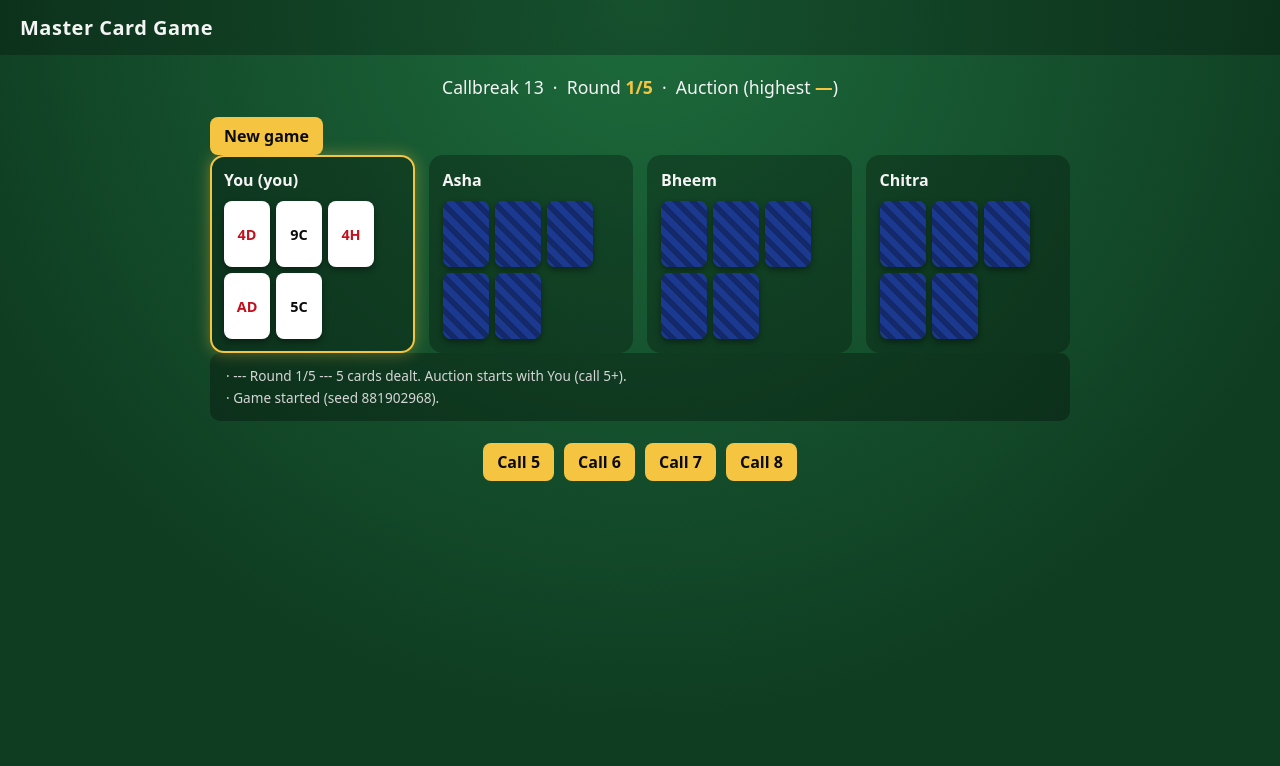
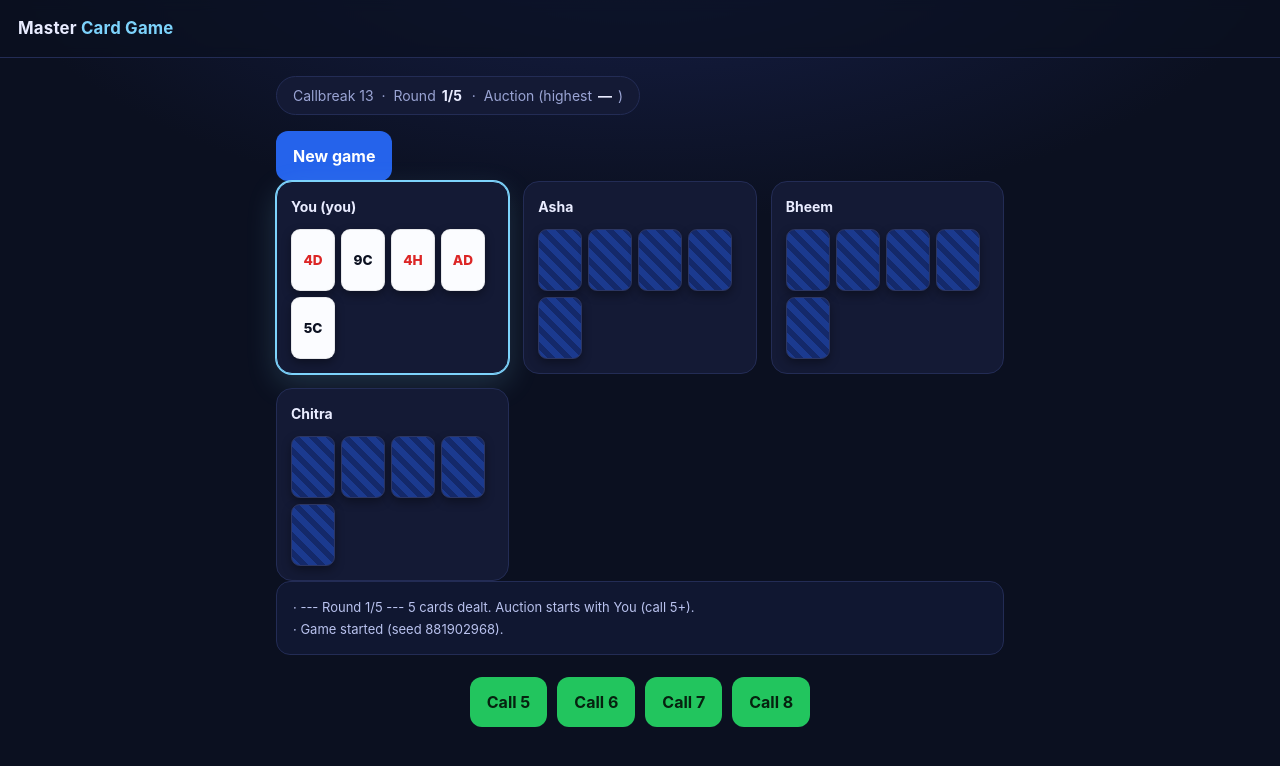
Before and after one commit to Shreecharanam/master-card-game, a website: page www/index.html in a window 1280 px wide. Both pictures are taken after a click on the button "Play vs Bots". Drawn offline with Linux system fonts and the light colour scheme.

Commit message:
Clean modern dark UI (Seekho Jeeto style)

```diff
--- a/src/ui/web/app.js
+++ b/src/ui/web/app.js
@@ -342,7 +342,8 @@ function renderTable() {
       }
     }
     const youTag = p.id === myId ? ' (you)' : '';
-    seat.appendChild(el('div', 'name', `<span>${p.name}${youTag}${extra}</span>`));
+    seat.appendChild(el('div', 'name', `<span>${p.name}${youTag}</span>`));
+    if (extra) seat.appendChild(el('div', 'meta', extra.replace(/^ · /, '')));
 
     const cards = el('div', 'cards');
     for (const label of p.cards) cards.appendChild(cardEl(label));
--- a/src/ui/web/style.css
+++ b/src/ui/web/style.css
@@ -1,184 +1,232 @@
+/* Master Card Game — clean, modern dark UI (matches the Seekho Jeeto look) */
+
 :root {
-  --felt: #14532d;
-  --felt-2: #0f3d22;
-  --gold: #f5c542;
-  --ink: #0b0b0b;
-  --card-w: 62px;
-  --card-h: 88px;
+  --bg: #0b1020;
+  --text: #e9ecff;
+  --muted: #9aa4d4;
+  --muted-2: #8a93c2;
+  --panel: #141a35;
+  --panel-2: #1a2140;
+  --line: #232c55;
+  --line-2: #2c3663;
+  --sky: #7dd3fc;
+  --green: #22c55e;
+  --green-ink: #06210f;
+  --blue: #2563eb;
+  --amber: #f59e0b;
+  --red: #ef4444;
+  --card-w: 58px;
+  --card-h: 82px;
 }
 
-* { box-sizing: border-box; }
+* { box-sizing: border-box; -webkit-tap-highlight-color: transparent; }
 
 body {
   margin: 0;
-  font-family: system-ui, -apple-system, "Segoe UI", Roboto, sans-serif;
-  background: radial-gradient(circle at 50% 0%, #1d6b3c, var(--felt-2) 70%);
-  color: #f4f4f4;
   min-height: 100vh;
+  background:
+    radial-gradient(1100px 500px at 50% -10%, #17204a 0%, rgba(23, 32, 74, 0) 60%),
+    var(--bg);
+  color: var(--text);
+  font-family: -apple-system, BlinkMacSystemFont, "Segoe UI", Roboto, "Noto Sans", sans-serif;
+  line-height: 1.5;
 }
 
 header {
   display: flex;
-  flex-wrap: wrap;
-  gap: 12px;
   align-items: center;
   justify-content: space-between;
-  padding: 14px 20px;
-  background: rgba(0, 0, 0, 0.25);
+  gap: 10px;
+  padding: 16px 18px;
+  border-bottom: 1px solid var(--line);
+  background: rgba(11, 16, 32, 0.7);
+  backdrop-filter: blur(6px);
+  position: sticky;
+  top: 0;
+  z-index: 5;
 }
 
-h1 { font-size: 1.25rem; margin: 0; letter-spacing: 0.5px; }
+h1 {
+  font-size: 1.05rem;
+  margin: 0;
+  letter-spacing: 0.2px;
+  font-weight: 700;
+}
+h1 span { color: var(--sky); }
 
-.controls { display: flex; gap: 10px; align-items: center; }
+main { max-width: 760px; margin: 0 auto; padding: 18px 16px 40px; }
 
-select, button {
+/* ---------- buttons ---------- */
+button {
   font: inherit;
-  padding: 8px 14px;
-  border-radius: 8px;
-  border: none;
+  font-weight: 700;
+  padding: 12px 16px;
+  border-radius: 12px;
+  border: 1px solid transparent;
   cursor: pointer;
+  background: var(--green);
+  color: var(--green-ink);
+  transition: transform .08s ease, background .15s ease, border-color .15s ease;
+}
+button:hover { filter: brightness(1.08); }
+button:active { transform: translateY(1px); }
+button:disabled { opacity: .45; cursor: not-allowed; }
+button.secondary { background: var(--blue); color: #fff; }
+button.ghost, button.secondary.ghost {
+  background: var(--panel-2);
+  color: #cdd5ff;
+  border-color: var(--line-2);
 }
 
-button {
-  background: var(--gold);
-  color: var(--ink);
-  font-weight: 600;
+/* ---------- inputs ---------- */
+select, input {
+  font: inherit;
+  padding: 11px 14px;
+  border-radius: 12px;
+  border: 1px solid var(--line-2);
+  background: var(--panel-2);
+  color: var(--text);
+  min-width: 150px;
 }
-button:disabled { opacity: 0.4; cursor: not-allowed; }
+select:focus, input:focus { outline: 2px solid var(--blue); outline-offset: 1px; }
 
-main {
-  max-width: 900px;
-  margin: 0 auto;
-  padding: 20px;
+.controls { display: flex; gap: 10px; align-items: center; flex-wrap: wrap; }
+.controls label { color: var(--muted); font-size: 13px; font-weight: 600; text-transform: uppercase; letter-spacing: .5px; }
+
+/* ---------- home / lobby ---------- */
+.home {
+  max-width: 460px;
+  margin: 22px auto;
+  background: var(--panel);
+  border: 1px solid var(--line);
+  border-radius: 18px;
+  padding: 22px;
+  box-shadow: 0 18px 50px rgba(0, 0, 0, .35);
+}
+.home h2 { margin: 0 0 6px; font-size: 1.25rem; }
+.home h2 span { color: var(--sky); }
+.home p { color: var(--muted); margin: 6px 0 16px; }
+.home p.hint, .hint { font-size: 13px; color: var(--muted-2); margin-top: 8px; }
+.home .controls { margin: 12px 0; }
+
+.lobby-list { margin: 16px 0; display: grid; gap: 8px; }
+.lobby-seat {
+  background: var(--panel-2);
+  border: 1px solid var(--line);
+  border-radius: 12px;
+  padding: 12px 14px;
+  color: #cdd5ff;
 }
 
-.pot {
-  text-align: center;
-  font-size: 1.1rem;
-  margin-bottom: 18px;
-}
-.pot b { color: var(--gold); }
-
-.seats {
-  display: grid;
-  grid-template-columns: repeat(auto-fit, minmax(180px, 1fr));
-  gap: 14px;
+a.dl-link {
+  display: inline-block;
+  margin-top: 10px;
+  background: var(--panel-2);
+  color: #cdd5ff;
+  border: 1px solid var(--line-2);
+  font-weight: 700;
+  padding: 11px 16px;
+  border-radius: 12px;
+  text-decoration: none;
 }
 
+/* ---------- table HUD ---------- */
+.pot {
+  display: inline-flex;
+  align-items: center;
+  gap: 6px;
+  background: var(--panel);
+  border: 1px solid var(--line);
+  border-radius: 999px;
+  padding: 8px 16px;
+  color: var(--muted);
+  font-size: 14px;
+  margin-bottom: 16px;
+}
+.pot b { color: var(--text); }
+.pot .accent { color: var(--sky); }
+
+/* ---------- trick on the table ---------- */
+.trick { display: flex; justify-content: center; gap: 14px; flex-wrap: wrap; margin-bottom: 18px; }
+.trick-slot { display: flex; flex-direction: column; align-items: center; gap: 6px; }
+.trick-cap { font-size: 12px; color: var(--muted-2); }
+
+/* ---------- seats ---------- */
+.seats { display: grid; grid-template-columns: repeat(auto-fit, minmax(190px, 1fr)); gap: 14px; }
 .seat {
-  background: rgba(0, 0, 0, 0.28);
-  border: 2px solid transparent;
-  border-radius: 14px;
-  padding: 12px;
-  transition: border-color 0.2s;
+  background: var(--panel);
+  border: 1px solid var(--line);
+  border-radius: 16px;
+  padding: 14px;
+  transition: border-color .2s, box-shadow .2s;
 }
-.seat.turn { border-color: var(--gold); box-shadow: 0 0 16px rgba(245, 197, 66, 0.4); }
-.seat.folded { opacity: 0.45; }
+.seat.turn {
+  border-color: var(--sky);
+  box-shadow: 0 0 0 1px var(--sky), 0 10px 30px rgba(125, 211, 252, .18);
+}
+.seat.folded { opacity: .5; }
 
-.seat .name { font-weight: 700; display: flex; justify-content: space-between; }
-.seat .chips { color: #b7f7c8; font-size: 0.85rem; }
+.seat .name {
+  display: flex;
+  justify-content: space-between;
+  align-items: baseline;
+  gap: 8px;
+  font-weight: 700;
+  font-size: 14px;
+}
+.seat .name span:first-child { color: var(--text); }
+.seat .chips { color: var(--sky); font-size: 12px; font-weight: 600; }
+.seat .meta { color: var(--muted-2); font-size: 12px; font-weight: 500; }
 
-.cards { display: flex; gap: 6px; margin-top: 10px; flex-wrap: wrap; }
+.cards { display: flex; gap: 6px; margin-top: 12px; flex-wrap: wrap; }
 
+/* ---------- playing cards ---------- */
 .card {
   width: var(--card-w);
   height: var(--card-h);
-  border-radius: 8px;
+  border-radius: 9px;
   display: flex;
   align-items: center;
   justify-content: center;
-  font-weight: 700;
-  font-size: 1.1rem;
-  background: #fff;
-  color: var(--ink);
-  box-shadow: 0 3px 6px rgba(0, 0, 0, 0.4);
+  font-weight: 800;
+  font-size: 1rem;
+  background: #fbfcff;
+  color: #0b1020;
+  box-shadow: 0 4px 10px rgba(0, 0, 0, .35);
+  border: 1px solid rgba(0, 0, 0, .08);
 }
-.card.red { color: #c1121f; }
+.card.red { color: #dc2626; }
 .card.back {
-  background: repeating-linear-gradient(45deg, #1b3a8f, #1b3a8f 6px, #14296a 6px, #14296a 12px);
-  color: #cfd8ff;
+  background:
+    repeating-linear-gradient(45deg, #1b3a8f, #1b3a8f 6px, #14296a 6px, #14296a 12px);
+  color: transparent;
+  border: 1px solid #2c3663;
 }
+.seats .cards .card { width: 44px; height: 62px; font-size: .85rem; }
 
-#actions {
-  display: flex;
-  gap: 10px;
-  flex-wrap: wrap;
-  justify-content: center;
-  margin: 22px 0;
-}
-#actions button.secondary { background: #e6e6e6; }
-
-#log {
-  background: rgba(0, 0, 0, 0.3);
-  border-radius: 10px;
-  padding: 12px 16px;
-  font-size: 0.85rem;
-  color: #d6d6d6;
-  min-height: 60px;
-  line-height: 1.6;
-}
+/* ---------- actions ---------- */
+#actions { display: flex; gap: 10px; flex-wrap: wrap; justify-content: center; margin: 22px 0; }
 
 .banner {
   text-align: center;
-  font-size: 1.2rem;
-  font-weight: 700;
-  color: var(--gold);
-  margin: 14px 0;
+  font-size: 1.15rem;
+  font-weight: 800;
+  color: var(--green);
+  padding: 14px 20px;
+  border-radius: 14px;
+  background: #103b25;
+  border: 1px solid #1c6b3f;
+  width: 100%;
 }
 
-/* Callbreak: the trick currently on the table */
-.trick {
-  display: flex;
-  justify-content: center;
-  gap: 14px;
-  margin-bottom: 18px;
-  flex-wrap: wrap;
+/* ---------- log ---------- */
+#log {
+  background: #101731;
+  border: 1px solid var(--line);
+  border-radius: 14px;
+  padding: 14px 16px;
+  font-size: 13px;
+  color: #b9c2ee;
+  line-height: 1.7;
+  min-height: 60px;
 }
-.trick-slot { display: flex; flex-direction: column; align-items: center; gap: 4px; }
-.trick-cap { font-size: 0.72rem; color: #cfe8d6; }
-
-/* 13-card hands: shrink the cards a little */
-.seats .cards .card { width: 46px; height: 66px; font-size: 0.9rem; }
-
-/* Home / lobby screens */
-.home {
-  max-width: 460px;
-  margin: 30px auto;
-  background: rgba(0, 0, 0, 0.28);
-  border-radius: 14px;
-  padding: 22px;
-}
-.home h2 { margin-top: 0; }
-.home p { color: #cfe8d6; }
-.home p.hint { font-size: 0.82rem; color: #a9c6b3; }
-.home .controls { justify-content: flex-start; margin: 12px 0; }
-
-input {
-  font: inherit;
-  padding: 9px 12px;
-  border-radius: 8px;
-  border: 1px solid #2f6b45;
-  background: #0e2f1c;
-  color: #f4f4f4;
-  min-width: 160px;
-}
-
-.lobby-list { margin: 14px 0; display: grid; gap: 8px; }
-.lobby-seat {
-  background: rgba(0, 0, 0, 0.3);
-  border-radius: 8px;
-  padding: 10px 14px;
-  color: #e8f3ec;
-}
-
-/* Download link styled like a button */
-a.dl-link {
-  display: inline-block;
-  margin-top: 10px;
-  background: #e6e6e6;
-  color: #0b0b0b;
-  font-weight: 600;
-  padding: 8px 14px;
-  border-radius: 8px;
-  text-decoration: none;
-}
--- a/tools/build-offline.js
+++ b/tools/build-offline.js
@@ -103,7 +103,7 @@ ${css}
 </style>
 </head>
 <body>
-<header><h1>Master Card Game</h1></header>
+<header><h1>Master <span>Card Game</span></h1></header>
 <main id="app"></main>
 <script>
 ${bundle}
--- a/www/index.html
+++ b/www/index.html
@@ -5,195 +5,243 @@
 <meta name="viewport" content="width=device-width, initial-scale=1" />
 <title>Master Card Game</title>
 <style>
+/* Master Card Game — clean, modern dark UI (matches the Seekho Jeeto look) */
+
 :root {
-  --felt: #14532d;
-  --felt-2: #0f3d22;
-  --gold: #f5c542;
-  --ink: #0b0b0b;
-  --card-w: 62px;
-  --card-h: 88px;
-}
-
-* { box-sizing: border-box; }
+  --bg: #0b1020;
+  --text: #e9ecff;
+  --muted: #9aa4d4;
+  --muted-2: #8a93c2;
+  --panel: #141a35;
+  --panel-2: #1a2140;
+  --line: #232c55;
+  --line-2: #2c3663;
+  --sky: #7dd3fc;
+  --green: #22c55e;
+  --green-ink: #06210f;
+  --blue: #2563eb;
+  --amber: #f59e0b;
+  --red: #ef4444;
+  --card-w: 58px;
+  --card-h: 82px;
+}
+
+* { box-sizing: border-box; -webkit-tap-highlight-color: transparent; }
 
 body {
   margin: 0;
-  font-family: system-ui, -apple-system, "Segoe UI", Roboto, sans-serif;
-  background: radial-gradient(circle at 50% 0%, #1d6b3c, var(--felt-2) 70%);
-  color: #f4f4f4;
   min-height: 100vh;
+  background:
+    radial-gradient(1100px 500px at 50% -10%, #17204a 0%, rgba(23, 32, 74, 0) 60%),
+    var(--bg);
+  color: var(--text);
+  font-family: -apple-system, BlinkMacSystemFont, "Segoe UI", Roboto, "Noto Sans", sans-serif;
+  line-height: 1.5;
 }
 
 header {
   display: flex;
-  flex-wrap: wrap;
-  gap: 12px;
   align-items: center;
   justify-content: space-between;
-  padding: 14px 20px;
-  background: rgba(0, 0, 0, 0.25);
-}
-
-h1 { font-size: 1.25rem; margin: 0; letter-spacing: 0.5px; }
-
-.controls { display: flex; gap: 10px; align-items: center; }
-
-select, button {
+  gap: 10px;
+  padding: 16px 18px;
+  border-bottom: 1px solid var(--line);
+  background: rgba(11, 16, 32, 0.7);
+  backdrop-filter: blur(6px);
+  position: sticky;
+  top: 0;
+  z-index: 5;
+}
+
+h1 {
+  font-size: 1.05rem;
+  margin: 0;
+  letter-spacing: 0.2px;
+  font-weight: 700;
+}
+h1 span { color: var(--sky); }
+
+main { max-width: 760px; margin: 0 auto; padding: 18px 16px 40px; }
+
+/* ---------- buttons ---------- */
+button {
   font: inherit;
-  padding: 8px 14px;
-  border-radius: 8px;
-  border: none;
+  font-weight: 700;
+  padding: 12px 16px;
+  border-radius: 12px;
+  border: 1px solid transparent;
   cursor: pointer;
-}
-
-button {
-  background: var(--gold);
-  color: var(--ink);
-  font-weight: 600;
-}
-button:disabled { opacity: 0.4; cursor: not-allowed; }
-
-main {
-  max-width: 900px;
-  margin: 0 auto;
-  padding: 20px;
-}
-
+  background: var(--green);
+  color: var(--green-ink);
+  transition: transform .08s ease, background .15s ease, border-color .15s ease;
+}
+button:hover { filter: brightness(1.08); }
+button:active { transform: translateY(1px); }
+button:disabled { opacity: .45; cursor: not-allowed; }
+button.secondary { background: var(--blue); color: #fff; }
+button.ghost, button.secondary.ghost {
+  background: var(--panel-2);
+  color: #cdd5ff;
+  border-color: var(--line-2);
+}
+
+/* ---------- inputs ---------- */
+select, input {
+  font: inherit;
+  padding: 11px 14px;
+  border-radius: 12px;
+  border: 1px solid var(--line-2);
+  background: var(--panel-2);
+  color: var(--text);
+  min-width: 150px;
+}
+select:focus, input:focus { outline: 2px solid var(--blue); outline-offset: 1px; }
+
+.controls { display: flex; gap: 10px; align-items: center; flex-wrap: wrap; }
+.controls label { color: var(--muted); font-size: 13px; font-weight: 600; text-transform: uppercase; letter-spacing: .5px; }
+
+/* ---------- home / lobby ---------- */
+.home {
+  max-width: 460px;
+  margin: 22px auto;
+  background: var(--panel);
+  border: 1px solid var(--line);
+  border-radius: 18px;
+  padding: 22px;
+  box-shadow: 0 18px 50px rgba(0, 0, 0, .35);
+}
+.home h2 { margin: 0 0 6px; font-size: 1.25rem; }
+.home h2 span { color: var(--sky); }
+.home p { color: var(--muted); margin: 6px 0 16px; }
+.home p.hint, .hint { font-size: 13px; color: var(--muted-2); margin-top: 8px; }
+.home .controls { margin: 12px 0; }
+
+.lobby-list { margin: 16px 0; display: grid; gap: 8px; }
+.lobby-seat {
+  background: var(--panel-2);
+  border: 1px solid var(--line);
+  border-radius: 12px;
+  padding: 12px 14px;
+  color: #cdd5ff;
+}
+
+a.dl-link {
+  display: inline-block;
+  margin-top: 10px;
+  background: var(--panel-2);
+  color: #cdd5ff;
+  border: 1px solid var(--line-2);
+  font-weight: 700;
+  padding: 11px 16px;
+  border-radius: 12px;
+  text-decoration: none;
+}
+
+/* ---------- table HUD ---------- */
 .pot {
-  text-align: center;
-  font-size: 1.1rem;
-  margin-bottom: 18px;
-}
-.pot b { color: var(--gold); }
-
-.seats {
-  display: grid;
-  grid-template-columns: repeat(auto-fit, minmax(180px, 1fr));
-  gap: 14px;
-}
-
+  display: inline-flex;
+  align-items: center;
+  gap: 6px;
+  background: var(--panel);
+  border: 1px solid var(--line);
+  border-radius: 999px;
+  padding: 8px 16px;
+  color: var(--muted);
+  font-size: 14px;
+  margin-bottom: 16px;
+}
+.pot b { color: var(--text); }
+.pot .accent { color: var(--sky); }
+
+/* ---------- trick on the table ---------- */
+.trick { display: flex; justify-content: center; gap: 14px; flex-wrap: wrap; margin-bottom: 18px; }
+.trick-slot { display: flex; flex-direction: column; align-items: center; gap: 6px; }
+.trick-cap { font-size: 12px; color: var(--muted-2); }
+
+/* ---------- seats ---------- */
+.seats { display: grid; grid-template-columns: repeat(auto-fit, minmax(190px, 1fr)); gap: 14px; }
 .seat {
-  background: rgba(0, 0, 0, 0.28);
-  border: 2px solid transparent;
-  border-radius: 14px;
-  padding: 12px;
-  transition: border-color 0.2s;
-}
-.seat.turn { border-color: var(--gold); box-shadow: 0 0 16px rgba(245, 197, 66, 0.4); }
-.seat.folded { opacity: 0.45; }
-
-.seat .name { font-weight: 700; display: flex; justify-content: space-between; }
-.seat .chips { color: #b7f7c8; font-size: 0.85rem; }
-
-.cards { display: flex; gap: 6px; margin-top: 10px; flex-wrap: wrap; }
-
+  background: var(--panel);
+  border: 1px solid var(--line);
+  border-radius: 16px;
+  padding: 14px;
+  transition: border-color .2s, box-shadow .2s;
+}
+.seat.turn {
+  border-color: var(--sky);
+  box-shadow: 0 0 0 1px var(--sky), 0 10px 30px rgba(125, 211, 252, .18);
+}
+.seat.folded { opacity: .5; }
+
+.seat .name {
+  display: flex;
+  justify-content: space-between;
+  align-items: baseline;
+  gap: 8px;
+  font-weight: 700;
+  font-size: 14px;
+}
+.seat .name span:first-child { color: var(--text); }
+.seat .chips { color: var(--sky); font-size: 12px; font-weight: 600; }
+.seat .meta { color: var(--muted-2); font-size: 12px; font-weight: 500; }
+
+.cards { display: flex; gap: 6px; margin-top: 12px; flex-wrap: wrap; }
+
+/* ---------- playing cards ---------- */
 .card {
   width: var(--card-w);
   height: var(--card-h);
-  border-radius: 8px;
+  border-radius: 9px;
   display: flex;
   align-items: center;
   justify-content: center;
-  font-weight: 700;
-  font-size: 1.1rem;
-  background: #fff;
-  color: var(--ink);
-  box-shadow: 0 3px 6px rgba(0, 0, 0, 0.4);
-}
-.card.red { color: #c1121f; }
+  font-weight: 800;
+  font-size: 1rem;
+  background: #fbfcff;
+  color: #0b1020;
+  box-shadow: 0 4px 10px rgba(0, 0, 0, .35);
+  border: 1px solid rgba(0, 0, 0, .08);
+}
+.card.red { color: #dc2626; }
 .card.back {
-  background: repeating-linear-gradient(45deg, #1b3a8f, #1b3a8f 6px, #14296a 6px, #14296a 12px);
-  color: #cfd8ff;
-}
-
-#actions {
-  display: flex;
-  gap: 10px;
-  flex-wrap: wrap;
-  justify-content: center;
-  margin: 22px 0;
-}
-#actions button.secondary { background: #e6e6e6; }
-
-#log {
-  background: rgba(0, 0, 0, 0.3);
-  border-radius: 10px;
-  padding: 12px 16px;
-  font-size: 0.85rem;
-  color: #d6d6d6;
-  min-height: 60px;
-  line-height: 1.6;
-}
+  background:
+    repeating-linear-gradient(45deg, #1b3a8f, #1b3a8f 6px, #14296a 6px, #14296a 12px);
+  color: transparent;
+  border: 1px solid #2c3663;
+}
+.seats .cards .card { width: 44px; height: 62px; font-size: .85rem; }
+
+/* ---------- actions ---------- */
+#actions { display: flex; gap: 10px; flex-wrap: wrap; justify-content: center; margin: 22px 0; }
 
 .banner {
   text-align: center;
-  font-size: 1.2rem;
-  font-weight: 700;
-  color: var(--gold);
-  margin: 14px 0;
-}
-
-/* Callbreak: the trick currently on the table */
-.trick {
-  display: flex;
-  justify-content: center;
-  gap: 14px;
-  margin-bottom: 18px;
-  flex-wrap: wrap;
-}
-.trick-slot { display: flex; flex-direction: column; align-items: center; gap: 4px; }
-.trick-cap { font-size: 0.72rem; color: #cfe8d6; }
-
-/* 13-card hands: shrink the cards a little */
-.seats .cards .card { width: 46px; height: 66px; font-size: 0.9rem; }
-
-/* Home / lobby screens */
-.home {
-  max-width: 460px;
-  margin: 30px auto;
-  background: rgba(0, 0, 0, 0.28);
+  font-size: 1.15rem;
+  font-weight: 800;
+  color: var(--green);
+  padding: 14px 20px;
   border-radius: 14px;
-  padding: 22px;
-}
-.home h2 { margin-top: 0; }
-.home p { color: #cfe8d6; }
-.home p.hint { font-size: 0.82rem; color: #a9c6b3; }
-.home .controls { justify-content: flex-start; margin: 12px 0; }
-
-input {
-  font: inherit;
-  padding: 9px 12px;
-  border-radius: 8px;
-  border: 1px solid #2f6b45;
-  background: #0e2f1c;
-  color: #f4f4f4;
-  min-width: 160px;
-}
-
-.lobby-list { margin: 14px 0; display: grid; gap: 8px; }
-.lobby-seat {
-  background: rgba(0, 0, 0, 0.3);
-  border-radius: 8px;
-  padding: 10px 14px;
-  color: #e8f3ec;
-}
-
-/* Download link styled like a button */
-a.dl-link {
-  display: inline-block;
-  margin-top: 10px;
-  background: #e6e6e6;
-  color: #0b0b0b;
-  font-weight: 600;
-  padding: 8px 14px;
-  border-radius: 8px;
-  text-decoration: none;
+  background: #103b25;
+  border: 1px solid #1c6b3f;
+  width: 100%;
+}
+
+/* ---------- log ---------- */
+#log {
+  background: #101731;
+  border: 1px solid var(--line);
+  border-radius: 14px;
+  padding: 14px 16px;
+  font-size: 13px;
+  color: #b9c2ee;
+  line-height: 1.7;
+  min-height: 60px;
 }
 
 </style>
 </head>
 <body>
-<header><h1>Master Card Game</h1></header>
+<header><h1>Master <span>Card Game</span></h1></header>
 <main id="app"></main>
 <script>
 (function () {
@@ -1890,7 +1938,8 @@ function renderTable() {
       }
     }
     const youTag = p.id === myId ? ' (you)' : '';
-    seat.appendChild(el('div', 'name', `<span>${p.name}${youTag}${extra}</span>`));
+    seat.appendChild(el('div', 'name', `<span>${p.name}${youTag}</span>`));
+    if (extra) seat.appendChild(el('div', 'meta', extra.replace(/^ · /, '')));
 
     const cards = el('div', 'cards');
     for (const label of p.cards) cards.appendChild(cardEl(label));
```
